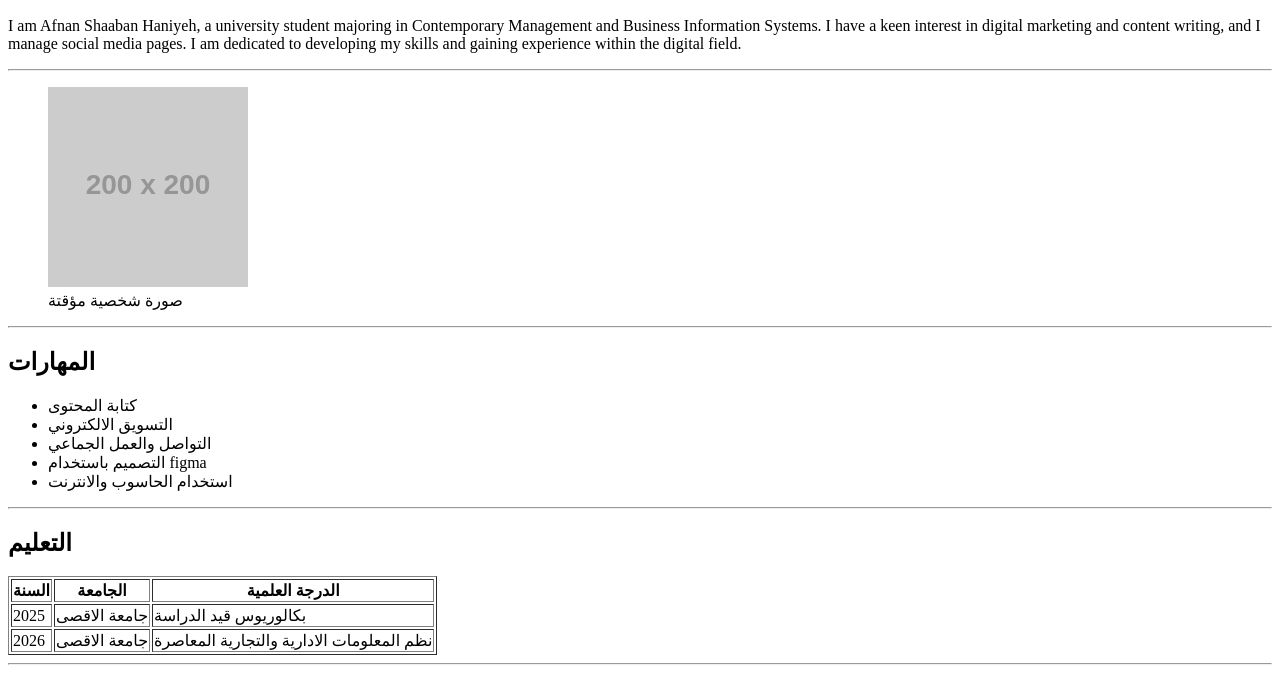
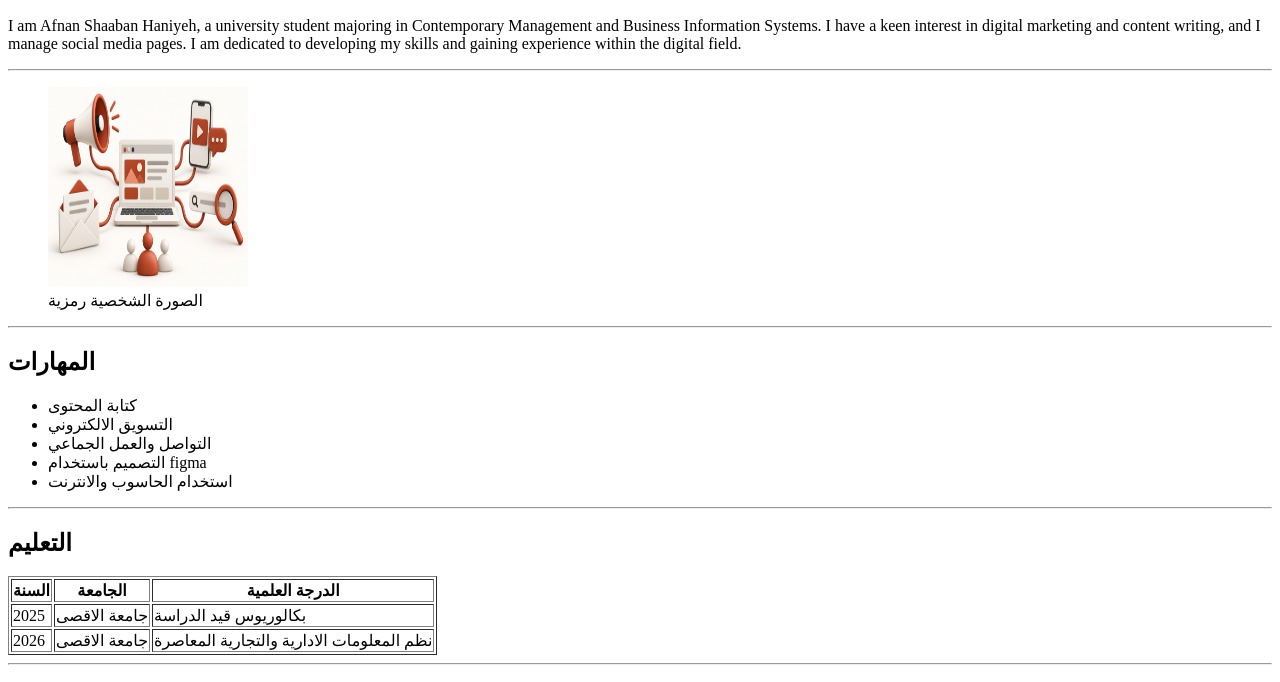
Before and after one commit to afnanshaban/assign1, a plain HTML site: page index.html in a window 1280 px wide. Shown: the part 110-792 px from the top of the page. Drawn offline with Linux system fonts and the light colour scheme; placeholder pictures from the web are drawn by us.

Commit message:
Fix HTML validation

```diff
--- a/index.html
+++ b/index.html
@@ -22,10 +22,10 @@
 
 
     <figure>
-     <img src="https://via.placeholder.com/200x200"
-     alt="صورة شخصية مؤقتة"
+     <img src="profile.image.png"
+     alt="صورةرمزية"
         width="200" height="200">
-        <figcaption>صورة شخصية مؤقتة</figcaption>
+        <figcaption>الصورة الشخصية رمزية</figcaption>
     </figure>
 
     <hr>
```
Also changed, not shown: profile.image.png (added).
